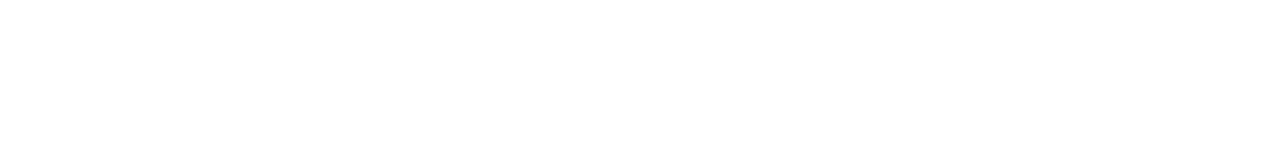
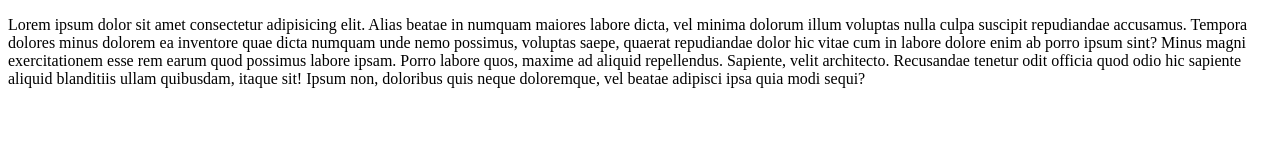
Before and after one commit to Mr-PM/Cupman, a plain HTML site: page index.html in a window 1280 px wide. Drawn offline with Linux system fonts and the light colour scheme.

Commit message:
Commit segundo

```diff
--- a/index.html
+++ b/index.html
@@ -7,5 +7,9 @@
 </head>
 <body>
 
+    <div class="main" id="main">
+        <p>Lorem ipsum dolor sit amet consectetur adipisicing elit. Alias beatae in numquam maiores labore dicta, vel minima dolorum illum voluptas nulla culpa suscipit repudiandae accusamus. Tempora dolores minus dolorem ea inventore quae dicta numquam unde nemo possimus, voluptas saepe, quaerat repudiandae dolor hic vitae cum in labore dolore enim ab porro ipsum sint? Minus magni exercitationem esse rem earum quod possimus labore ipsam. Porro labore quos, maxime ad aliquid repellendus. Sapiente, velit architecto. Recusandae tenetur odit officia quod odio hic sapiente aliquid blanditiis ullam quibusdam, itaque sit! Ipsum non, doloribus quis neque doloremque, vel beatae adipisci ipsa quia modi sequi?</p>
+    </div>
+
 </body>
 </html>
```
